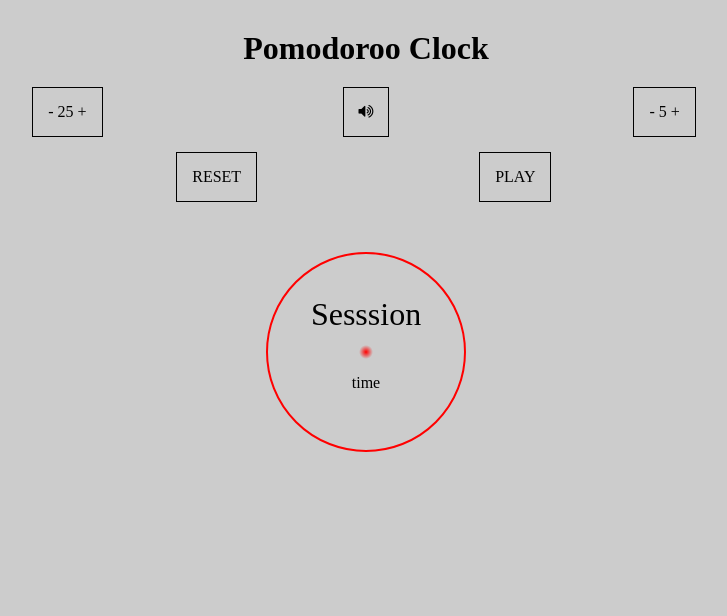
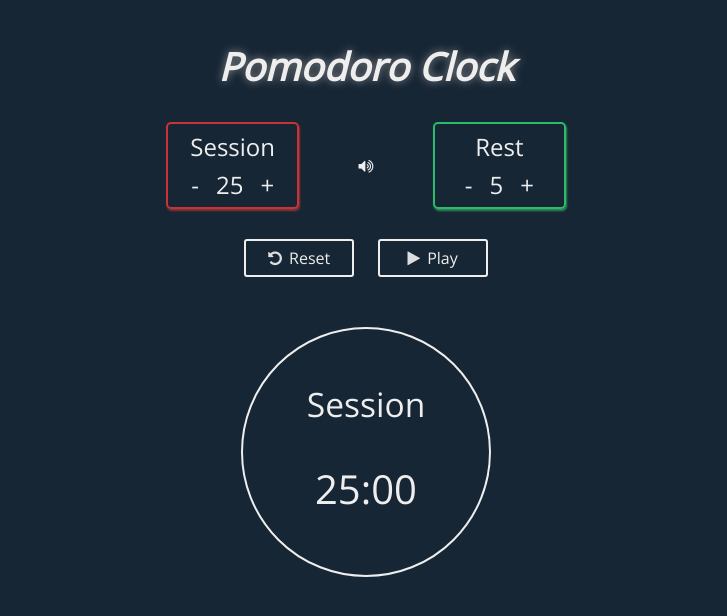
Before and after one commit to gustavoaz7/100DaysOfCode, a plain HTML site: page FreeCodeCamp/Pomodoro Clock/index.html in a window 1280 px wide. Shown: the whole page, without its empty margins (274-1001 px from the left). Drawn offline with nearby package versions, Linux system fonts and the light colour scheme.

Commit message:
Pomodoro Clock

```diff
--- a/FreeCodeCamp/Pomodoro Clock/index.html
+++ b/FreeCodeCamp/Pomodoro Clock/index.html
@@ -5,38 +5,41 @@
   <meta http-equiv="X-UA-Compatible" content="ie=edge">
   <title>Pomodoro Clock</title>
   <link rel="stylesheet" href="style.css">
+  <link href="https://fonts.googleapis.com/css?family=Open+Sans" rel="stylesheet">
   <link rel="stylesheet" href="https://maxcdn.bootstrapcdn.com/font-awesome/4.7.0/css/font-awesome.min.css">
 </head>
 <body>
 
     <div id="container">
-        <h1>Pomodoroo Clock</h1>
+      <h1>Pomodoro Clock</h1>
       <div id="setup">
         <div id="session">
+          <p>Session</p>
           <span class="changeTimeBtn btn" id="minusS">-</span>
           <span id="lenS">25</span>
           <span class="changeTimeBtn btn" id="plusS">+</span>
         </div>
         <div id="vol"><i class="fa fa-volume-up btn"></i></div>
         <div id="rest">
+          <p>Rest</p>
           <span class="changeTimeBtn btn" id="minusR">-</span>
           <span id="lenR">5</span>
           <span class="changeTimeBtn btn" id="plusR">+</span>
         </div>
         <div class="btn" id="reset">
-            RESET
+          <i class="fa fa-undo"></i><span>Reset</span>
         </div>
         <div class="btn" id="play">
-            PLAY
+          <i class="fa fa-play"></i><span>Play</span>
         </div>
       </div>
 
       <div id="clock">
-          <p id="display"> Sesssion</p>
-          <p id="timer"> time</p>
+        <p id="display">Session</p>
+        <p id="timer">25:00</p>
       </div>
 
-
+      <audio id="timeupSound" src="https://www.dropbox.com/s/dsych8ixgtmb2nu/Fire_pager-jason-1283464858.mp3?dl=1"></audio>
     </div>
 
   <script src="script.js"></script>
--- a/FreeCodeCamp/Pomodoro Clock/script.js
+++ b/FreeCodeCamp/Pomodoro Clock/script.js
@@ -7,9 +7,10 @@ const play = document.querySelector('#play')
 const clock = document.querySelector('#clock')
 const display = document.querySelector('#display')
 const timer = document.querySelector('#timer')
+const timeupSound = document.querySelector('#timeupSound')
 
-let sessionTime = 0.15;
-let restTime = 0.15;
+let sessionTime = 0.2;
+let restTime = 5;
 
 // Object of functions for each +/- time button
 const changeTime = {
@@ -61,11 +62,13 @@ function startSession() {
 
   startFlag = !startFlag;
   if (!startFlag) {  // Pause
-    play.textContent = 'PLAY';
+    play.innerHTML = '<i class="fa fa-play"></i>Play';
     clearInterval(sessionLeft);
   } else {  // Playing
-    play.textContent = 'PAUSE';
-    display.textContent = 'Session'
+    play.innerHTML = '<i class="fa fa-pause"></i>Pause';
+    display.textContent = 'Session';
+    clock.style.border = '2px solid rgba(249, 52, 54, 0.9)';
+
 
     let timeRemaining;
     // If remaining time exists: interval was paused and is returning from where it lasted
@@ -76,8 +79,10 @@ function startSession() {
       timeRemaining--;
       remaining = timeRemaining;
       if (timeRemaining < 0) {
+        if (!soundFlag) timeupSound.play();
         clearInterval(sessionLeft);
         remaining = '';
+        clock.style.background = `radial-gradient(rgba(96, 204, 163, 0.7), rgba(46, 204, 113, 0.7) 67%, transparent 72%, transparent)`
         return startRest();
       }
       updateTimerDisplay(timeRemaining);
@@ -89,11 +94,12 @@ function startSession() {
 function startRest() {
   startFlag = !startFlag;
   if (startFlag) {  // Pause
-    play.textContent = 'PLAY';
+    play.innerHTML = '<i class="fa fa-play"></i>Play';
     clearInterval(restLeft);
   } else {  // Playing
-    play.textContent = 'PAUSE';
+    play.innerHTML = '<i class="fa fa-pause"></i>Pause';
     display.textContent = 'Rest';
+    clock.style.border = '2px solid rgba(46, 204, 113, 0.9)';
 
     let timeRemaining;
     // If remaining time exists: interval was paused and is returning from where it lasted
@@ -104,13 +110,14 @@ function startRest() {
       timeRemaining--;
       remaining = timeRemaining;
       if (timeRemaining < 0) {
+        if (!soundFlag) timeupSound.play();
         clearInterval(restLeft);
         remaining = '';
         display.textContent = 'Session';
         return startSession();
       }
       updateTimerDisplay(timeRemaining);
-      updateBackground(sessionTime*60, timeRemaining, false)
+      updateBackground(restTime*60, timeRemaining, false)
     }, 1000)
   }
 }
@@ -121,10 +128,11 @@ function resetSession() {
   clearInterval(restLeft);
   remaining = '';
   startFlag = false;
-  play.textContent = 'PLAY';
+  play.innerHTML = '<i class="fa fa-play"></i>Play';
   display.textContent = 'Session';
+  clock.style.border = '2px solid #eee';
   timer.innerHTML = `${sessionTime}:00`;
-  clock.style.background = `radial-gradient(red, red 0%, transparent 5%, transparent)`;
+  clock.style.background = `radial-gradient(red, red 0%, transparent 0%, transparent)`;
 }
 
 function updateTimerDisplay(timeRemaining) {
@@ -133,9 +141,13 @@ function updateTimerDisplay(timeRemaining) {
   timer.innerHTML = `${m}:${s < 10 ? '0'+s : s}`;
 }
 
-function updateBackground(total, remain, toCenter) {
+function updateBackground(total, remain, fromCenter) {
   let percent;
-  toCenter ? percent = (1 - remain / total) * 70 : percent = remain / total * 70;
-  console.log(total, remain, percent)
-  clock.style.background = `radial-gradient(red, red ${percent-10}%, transparent ${percent+5}%, transparent)`;
+  if (fromCenter) {
+    percent = (1 - remain / total) * 72;
+    clock.style.background = `radial-gradient(rgba(249, 102, 104, 0.65), rgba(249, 52, 54, 0.65) ${percent-5}%, transparent ${percent}%, transparent)`;
+  } else {
+    percent = remain / total * 75;
+    clock.style.background = `radial-gradient(rgba(96, 204, 163, 0.7), rgba(46, 204, 113, 0.7) ${percent-5}%, transparent ${percent}%, transparent)`;
+  }
 }
--- a/FreeCodeCamp/Pomodoro Clock/style.css
+++ b/FreeCodeCamp/Pomodoro Clock/style.css
@@ -2,43 +2,79 @@
   padding:0;
   margin:0;
   box-sizing: border-box;
-  text-align: center
+  text-align: center;
+  font-family: 'Open Sans' ,sans-serif;
+  color: #eee;
 }
 
-body {
-  background: rgba(0,0,0, 0.2);
-}
+body { background: hsl(210, 39%, 15%) }
 
 #container {
   width: 70%;
+  max-width: 400px;
   margin: 0 auto;
 }
 
 h1{
-  margin: 30px 0 20px 0;
+  margin: 10% 0 30px 0;
+  font-style: italic;
+  text-shadow: 0px 0px 8px #888;
+  font-size: 2.4rem
 }
 
 #setup {
   display: grid;
   grid-template-columns: repeat(6, 1fr);
-  grid-row-gap: 15px;
+  grid-row-gap: 30px;
   justify-items: center;
 }
 
 #setup>div {
   grid-column: span 2;
-  padding: 15px;
-  border: 1px solid;
+  padding: 6px 0;
+  width: 100%;
+  border: 1px sold;
 }
 
-#reset {
-  grid-column: 2 / span 2 !important;
+#vol { align-self:center }
+#vol>i { padding: 3px; }
+
+#session {
+  border: 2px solid rgba(249, 52, 54, 0.8);
+  border-radius: 5px;
+  box-shadow: 1px 2px 2px rgba(239, 72, 54, 0.5)
 }
 
-#play {
-  grid-column: 4 / span 2 !important;
+#rest {
+  border: 2px solid rgba(46, 204, 113, 0.9);
+  border-radius: 5px;
+  box-shadow: 1px 2px 2px rgba(66, 204, 113, 0.6)
 }
 
+#session>p, #rest>p {
+  font-size: 1.5em;
+  margin-bottom: 5px;
+}
+#session>span, #rest>span{ font-size: 1.5em }
+
+.changeTimeBtn { padding: 0 10% }
+.changeTimeBtn:hover { text-shadow: 0 0 6px #f5f5f5 }
+
+#reset { grid-column: 2 / span 2 !important }
+#play { grid-column: 4 / span 2 !important }
+
+#reset, #play {
+  border: 2px solid #eee;
+  border-radius: 3px;
+  color: #ccc;
+  max-width: 110px !important;
+  transition: all 0.1s ease;
+}
+#reset:active, #play:active {
+  transform: translate(1px, 2px);
+}
+#reset>::before, #play>::before { color: #ddd }
+#reset>i, #play>i { margin-right: 7px }
 
 .btn {
   cursor: pointer;
@@ -46,19 +82,18 @@ h1{
 }
 
 #clock {
-  height: 200px;
-  width: 200px;
+  height: 250px;
+  width: 250px;
   border-radius: 50%;
-  background: radial-gradient(red, red 0%, transparent 5%, transparent);
   margin: 0 auto;
   margin-top: 50px;
-  border: 2px solid red;
+  border: 2px solid;
 }
 #display {
-    line-height: 120px;
-    font-size: 2em;
+    line-height: 150px;
+    font-size: 2.1em;
 }
-#timeleft {
+#timer {
   line-height: 20px;
-  font-size: 1.5em;
+  font-size: 2.5em;
 }
```
Also changed, not shown: FreeCodeCamp/Pomodoro Clock/Pomodoro Clock.gif (added). Lines whose indentation alone changed are shown as unchanged.
